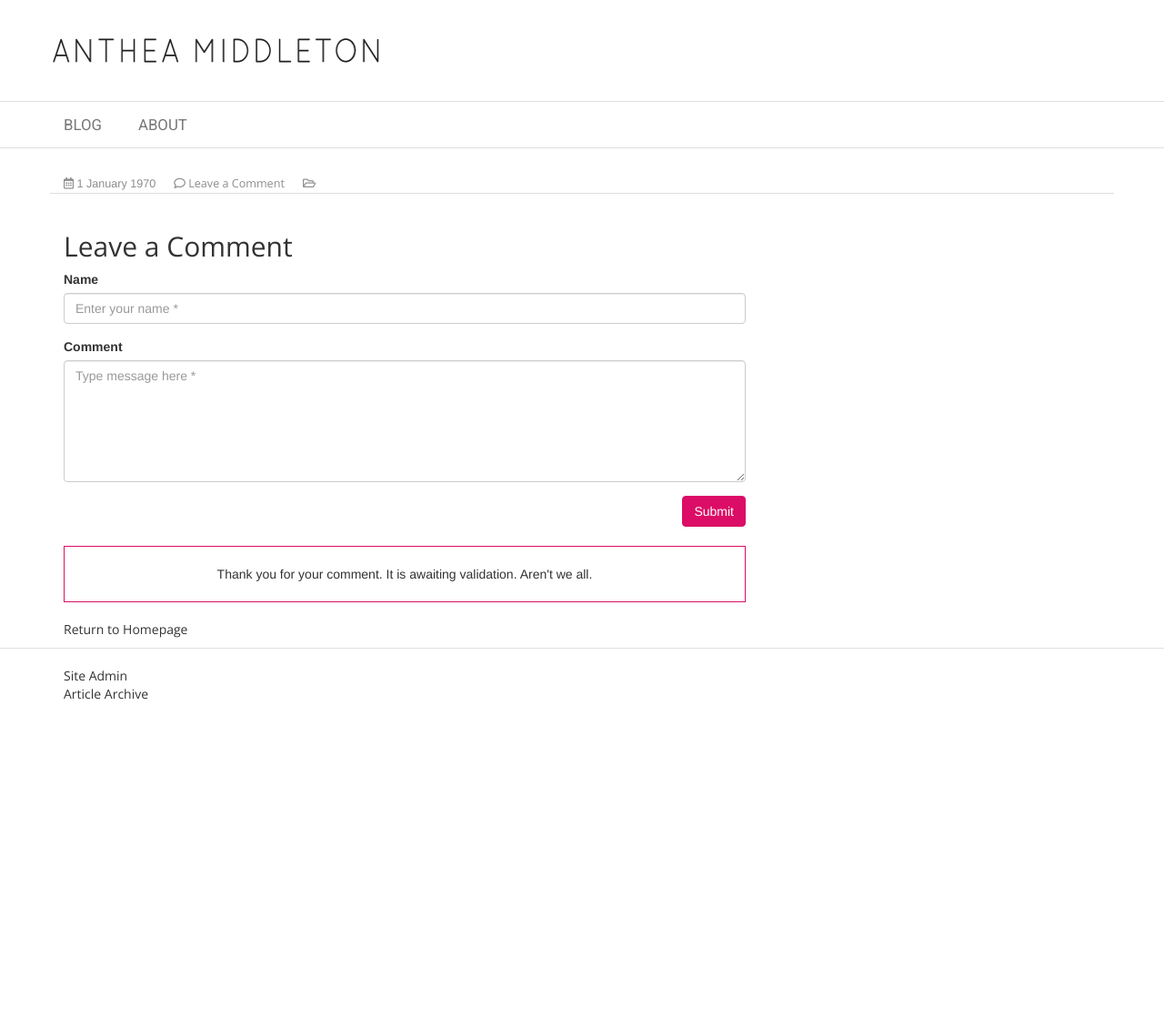
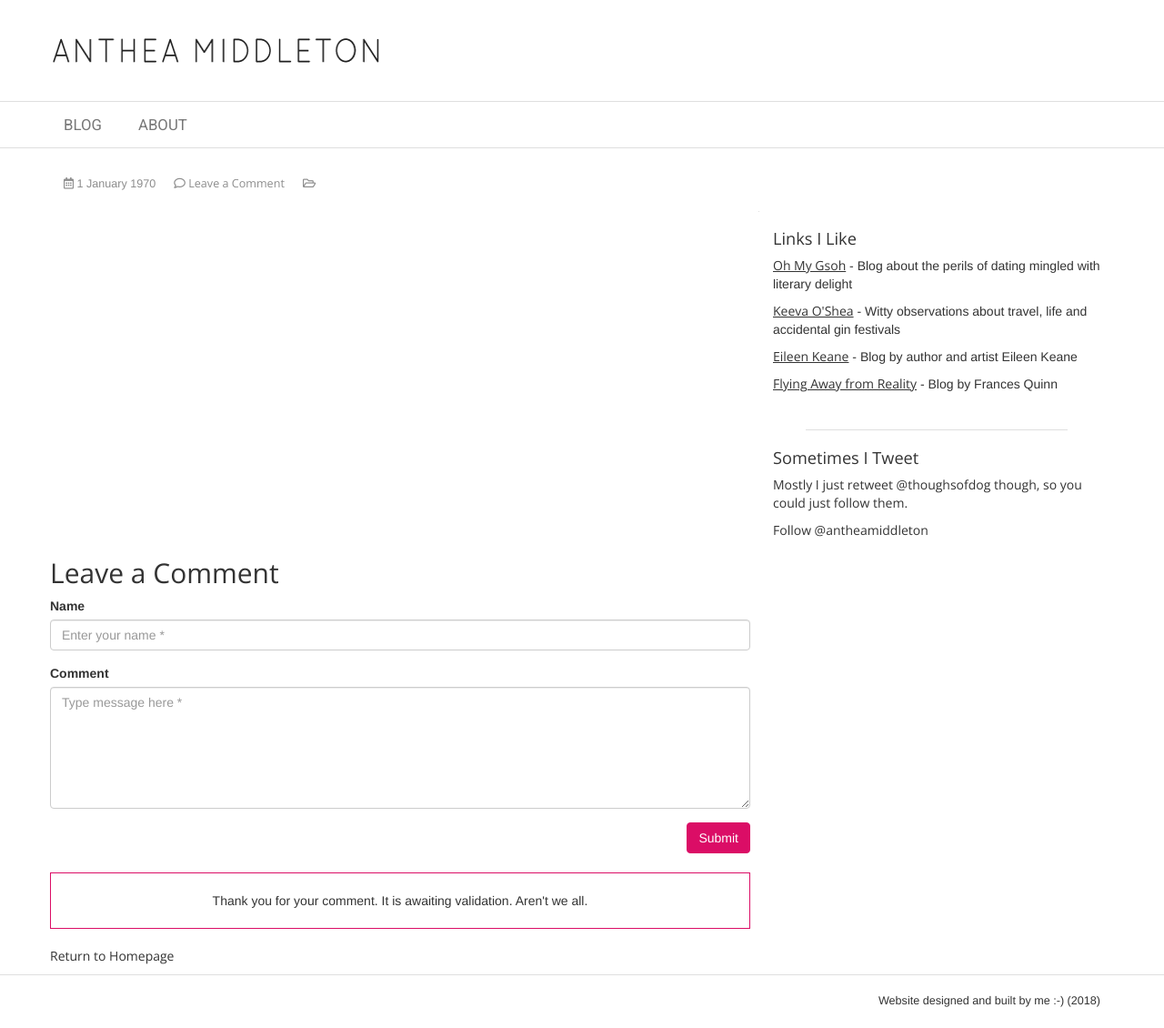
Before and after one commit to Antbert1/antheamiddletonwebsite, a PHP site: page /antheamiddleton/post/1?comment=1 in a window 1280 px wide. Shown: the whole page at 91% size. Before the commit the page ends 769 px from the top, so only its background shows below. Run offline with PHP 8.4, Linux system fonts and the light colour scheme; data that the repository does not hold is empty; some libraries are stand-ins or nearby versions.

Commit message:
Just snapshotting it while it works because I really messed it up ten minutes ago

```diff
--- a/js/home.js
+++ b/js/home.js
@@ -1,6 +1,6 @@
-$(document).ready(function(){
-    $('[data-toggle="popover"]').popover();
-});
+// $(document).ready(function(){
+//     $('[data-toggle="popover"]').popover();
+// });
 
 var div = document.getElementById("dom-target");
 try {
--- a/style.css
+++ b/style.css
@@ -210,8 +210,20 @@ a:hover {
 }
 
 .postTitle{
-  border-bottom:1px solid rgb(223,223,223);
+  /* border-bottom:1px solid rgb(223,223,223); */
   margin-bottom:20px;
+}
+
+.spacer {
+	min-width:2px;
+}
+
+.divider {
+	border-bottom:1px solid rgb(223,223,223);
+	padding-top:10px;
+	padding-bottom:10px;
+	margin: 0 auto;
+	width: 80%;
 }
 
 /*Paginator*/
@@ -247,19 +269,27 @@ a:hover {
 .cat-dropdown-div {
 	margin-top: 40px;
 }
-.activeLI {
+
+.normalScreenSize .activeLI {
 	background-color: #db0d66;
 	border: 1px solid #db0d66;
 	border-radius: 2px;
 }
 
-.activeLI a {
+.normalScreenSize .activeLI a {
 	color: white;
+}
+
+.smallScreenSize {
+	margin-bottom: 20px;
 }
 /*Footer*/
 .footer{
   padding-top:20px;
   border-top:1px solid rgb(223,223,223);
+	padding-bottom:20px;
+	text-align: right;
+	font-size: 0.9em;
 }
 
 
@@ -367,6 +397,27 @@ a:hover {
 
 .deleteComment {
 	cursor: pointer;
+}
+
+.blog-content-row {
+	border-right: 1px solid rgb(223,223,223)
+}
+
+.RHSSection h3 {
+	font-size: 1.3em;
+}
+
+.RHSSection .linkslist {
+	list-style-type: none;
+	padding-left: 0;
+}
+
+.linkslist li {
+	padding-bottom: 10px;
+}
+
+.linkslist a {
+	text-decoration: underline;
 }
 /* Style the body and outer container */
 
--- a/templates/include/footer.php
+++ b/templates/include/footer.php
@@ -4,8 +4,9 @@
       <div class="col-md-12">
 
         <div id="footer">
-          <a href="<?php echo $extension ?>admin.php">Site Admin</a>
-          <p><a href="<?php echo $extension ?>./?action=archive">Article Archive</a></p>
+          <!-- <a href="<?php echo $extension ?>admin.php">Site Admin</a>
+          <p><a href="<?php echo $extension ?>./?action=archive">Article Archive</a></p> -->
+          Website designed and built by me :-) (2018)
         </div>
 
       </div>
--- a/templates/viewArticle.php
+++ b/templates/viewArticle.php
@@ -31,13 +31,49 @@ if ( sizeof($results['comments']) > 0 ) {
       </div>
     </div>
     <div class="row">
-      <div class="col-md-8">
+      <div class="col-md-8 blog-content-row">
         <?php echo $results['article']->content?>
       </div>
+      <div class="col-md-4 RHSSection">
+        <div class="links">
+          <h3>Links I Like</h3>
+          <ul class="linkslist">
+            <li><a href="https://ohmygsoh.wordpress.com/" target="_blank">Oh My Gsoh</a> - Blog about the perils of dating mingled with literary delight</li>
+            <li><a href="https://keevaoshea.blogspot.com/" target="_blank">Keeva O'Shea</a> - Witty observations about travel, life and accidental gin festivals</li>
+            <li><a href="http://eileenkeane.ie/blog/" target="_blank">Eileen Keane</a> - Blog by author and artist Eileen Keane</li>
+            <li><a href="http://francesquinn.blogspot.com/" target="_blank">Flying Away from Reality</a> - Blog by Frances Quinn</li>
+          </ul>
+        </div>
+        <div class="divider"></div>
+        <div class="twitterTimeline">
+          <h3>Sometimes I Tweet</h3>
+          <p>Mostly I just retweet <a href="https://twitter.com/dog_feelings" target="_blank">@thoughsofdog</a> though, so you could just follow them.</p>
+          <a href="https://twitter.com/antheamiddleton?ref_src=twsrc%5Etfw" class="twitter-follow-button" data-show-count="false">Follow @antheamiddleton</a><script async src="https://platform.twitter.com/widgets.js" charset="utf-8"></script>
+        </div>
     </div>
 
     <div class="row commentSection">
       <div class="col-md-8">
+        <div class="nextPrevBtns">
+          <!-- <?php if ( $results['article']->id ): ?>
+            <div class="prev">
+              Previous
+            </div>
+          <?php else: ?>
+            <div class="prev">
+              <div class="spacer"></div>
+            </div>
+          <?php endif; ?>
+          <?php if ( $commentVal == 1 ): ?>
+            <div class="next">
+              Next
+            </div>
+          <?php else: ?>
+            <div class="next">
+              <div class="spacer"></div>
+            </div>
+          <?php endif; ?> -->
+        </div>
       <a name="commentAnchor">
         <h2>Leave a Comment</h2>
       </a>
```
Also changed, not shown: other parts of style.css (+36 -3 lines), templates/homepage.php (+24 -7 lines).
